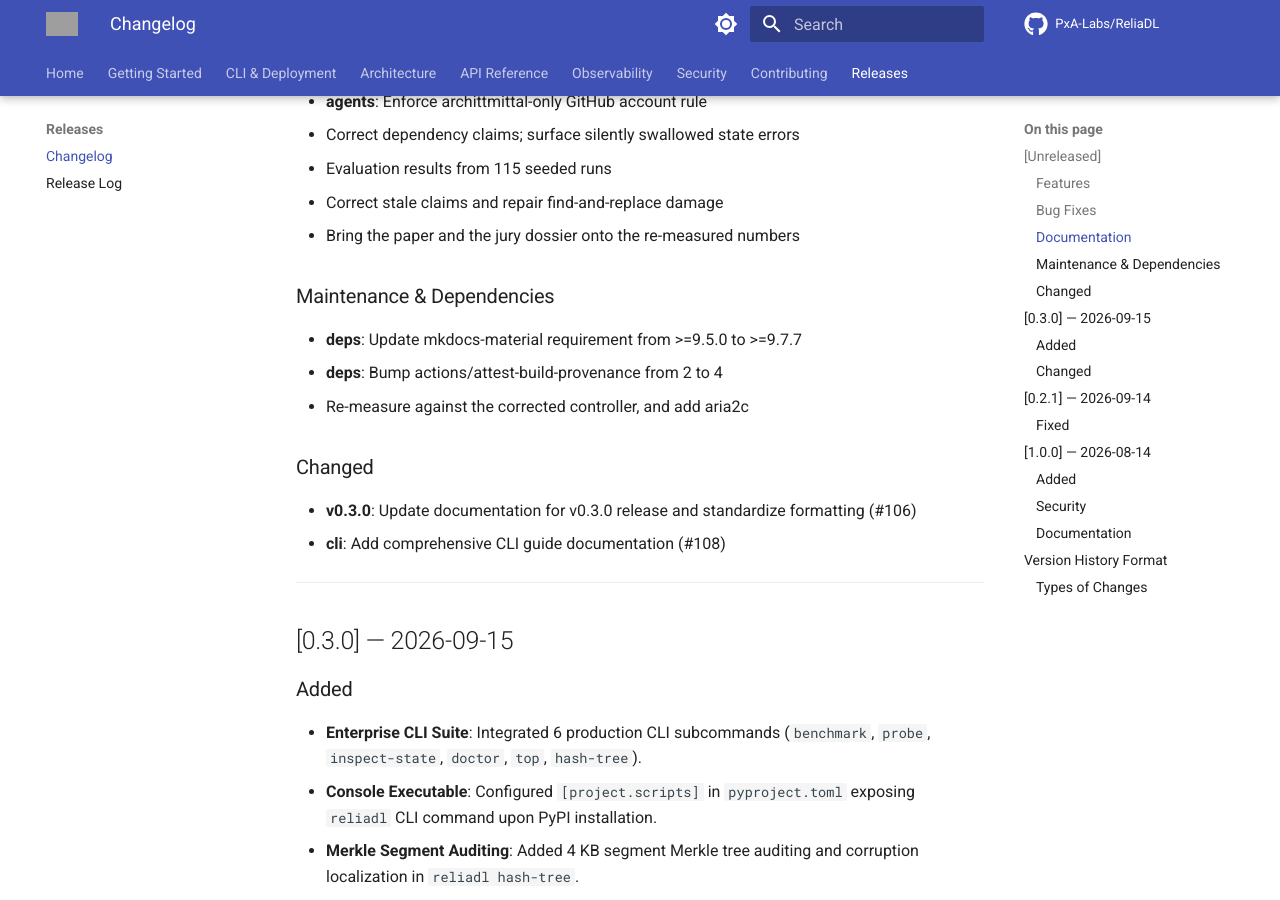
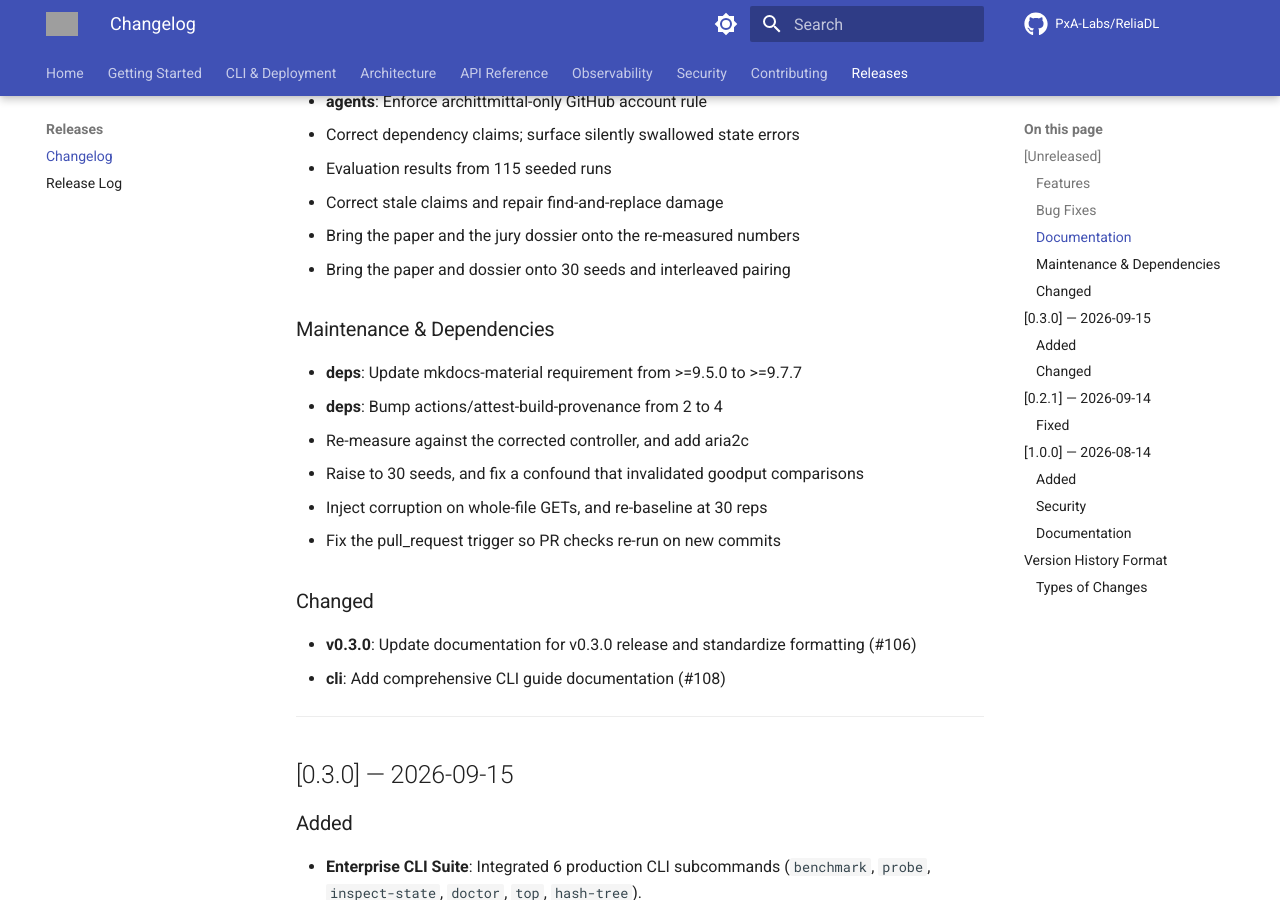
Before and after one commit to PxA-Labs/ReliaDL, an MkDocs documentation site: the page built from docs/CHANGELOG.md, in a window 1280 px wide and 900 px high, scrolled down 1104 px. Built offline with MkDocs 1.6.1 and Material for MkDocs 9.7.7, drawn with Linux system fonts in a browser that asks for light colours; comment, search, counter and statistics services are not loaded; the version menu is left out; grey boxes are pictures that could not be loaded.

Commit message:
docs: update CHANGELOG.md

```diff
--- a/docs/CHANGELOG.md
+++ b/docs/CHANGELOG.md
@@ -34,11 +34,15 @@ and this project adheres to [Semantic Versioning](https://semver.org/spec/v2.0.0
 - Evaluation results from 115 seeded runs
 - Correct stale claims and repair find-and-replace damage
 - Bring the paper and the jury dossier onto the re-measured numbers
+- Bring the paper and dossier onto 30 seeds and interleaved pairing
 
 ### Maintenance & Dependencies
 - **deps**: Update mkdocs-material requirement from >=9.5.0 to >=9.7.7
 - **deps**: Bump actions/attest-build-provenance from 2 to 4
 - Re-measure against the corrected controller, and add aria2c
+- Raise to 30 seeds, and fix a confound that invalidated goodput comparisons
+- Inject corruption on whole-file GETs, and re-baseline at 30 reps
+- Fix the pull_request trigger so PR checks re-run on new commits
 
 ### Changed
 - **v0.3.0**: Update documentation for v0.3.0 release and standardize formatting (#106)
```
